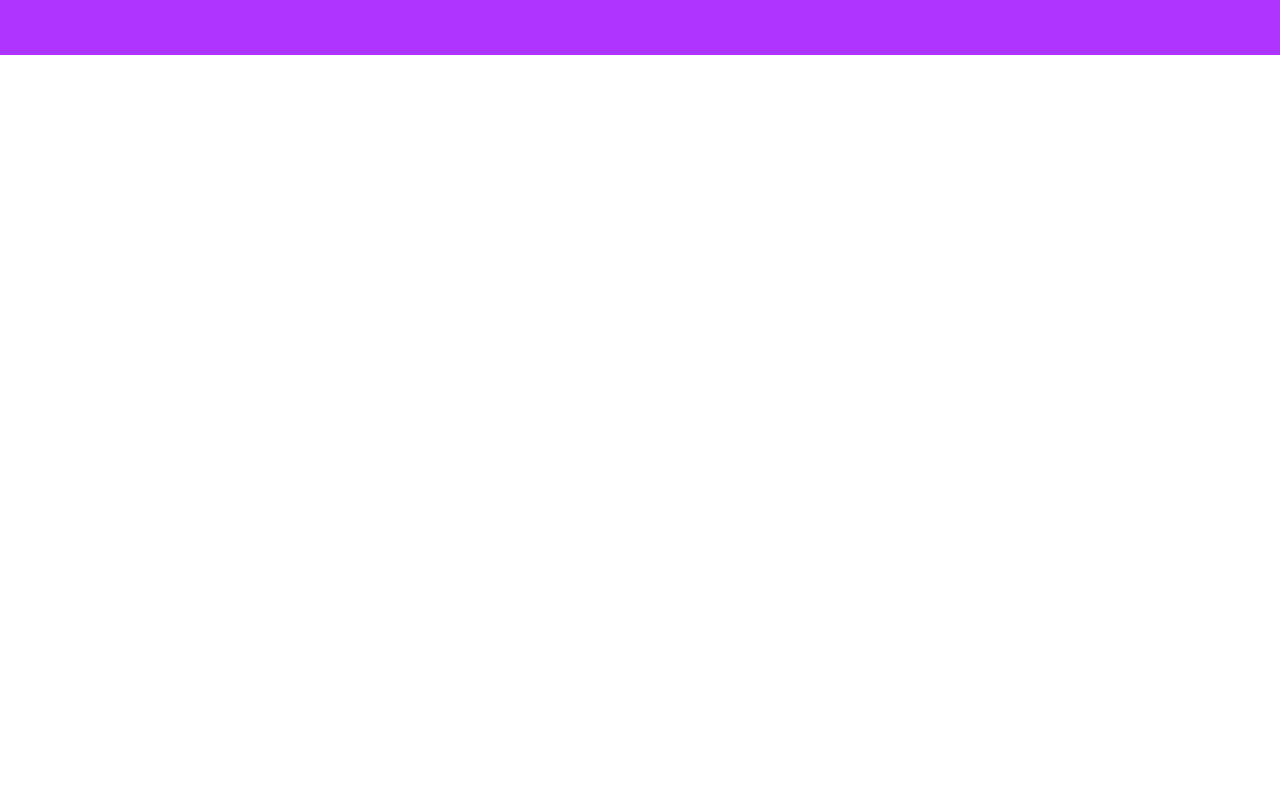
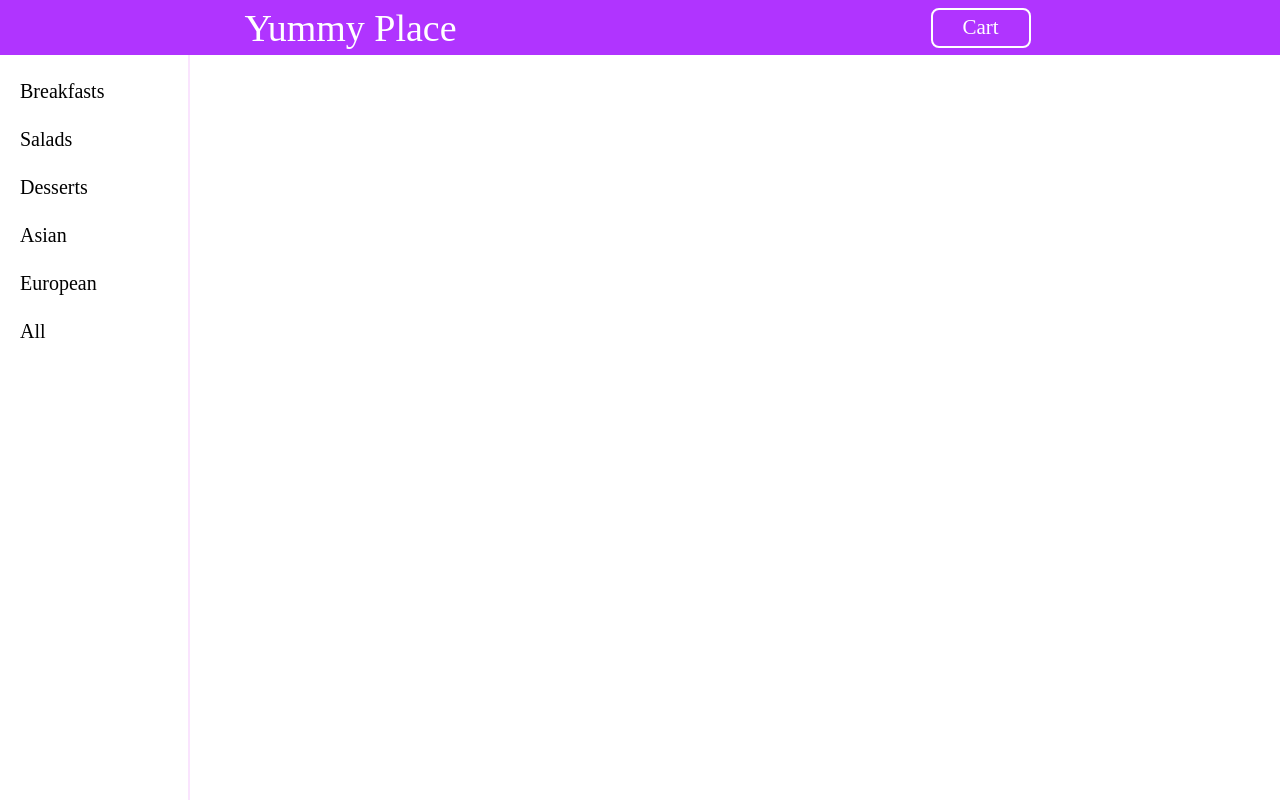
Before and after one commit to vladislavaSim/YummyReact, a React (Create React App) app: page / in a window 1280 px wide. Built offline with nearby package versions, Linux system fonts and the light colour scheme.

Commit message:
basic markup added

```diff
--- a/src/App.js
+++ b/src/App.js
@@ -1,11 +1,14 @@
 import './App.css';
+import Header from "./components/Header";
+import SideMenu from "./components/SideMenu";
 
 function App() {
   return (
     <div className="App">
-      <header className="App-header">
-        {/*<img src={logo} className="App-logo" alt="logo" />*/}
-      </header>
+    <Header />
+      <main>
+        <SideMenu />
+      </main>
     </div>
   );
 }
--- /dev/null
+++ b/src/components/Header.jsx
@@ -0,0 +1,15 @@
+import React from 'react';
+
+function Header(props) {
+    return (
+            <header>
+                <div className="logo">Yummy Place</div>
+                <div className="cart-box">
+                    <button className="cart">Cart</button>
+                    <p className="cart-number"></p>
+                </div>
+            </header>
+    );
+}
+
+export default Header;
--- /dev/null
+++ b/src/components/SideMenu.jsx
@@ -0,0 +1,18 @@
+import React from 'react';
+
+const SideMenu = () => {
+    return (
+        <div className="sidebar">
+            <ul className="types-list">
+                <li className="food-type" id="Breakfasts">Breakfasts</li>
+                <li className="food-type" id="Salads">Salads</li>
+                <li className="food-type" id="Desserts">Desserts</li>
+                <li className="food-type" id="Asian">Asian</li>
+                <li className="food-type" id="European">European</li>
+                <li className="food-type" id="All">All</li>
+            </ul>
+        </div>
+    );
+};
+
+export default SideMenu;
```
